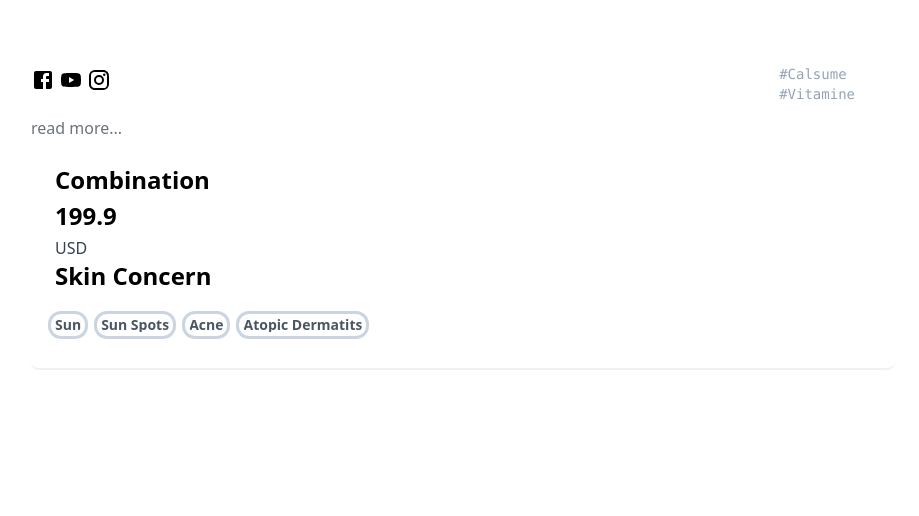
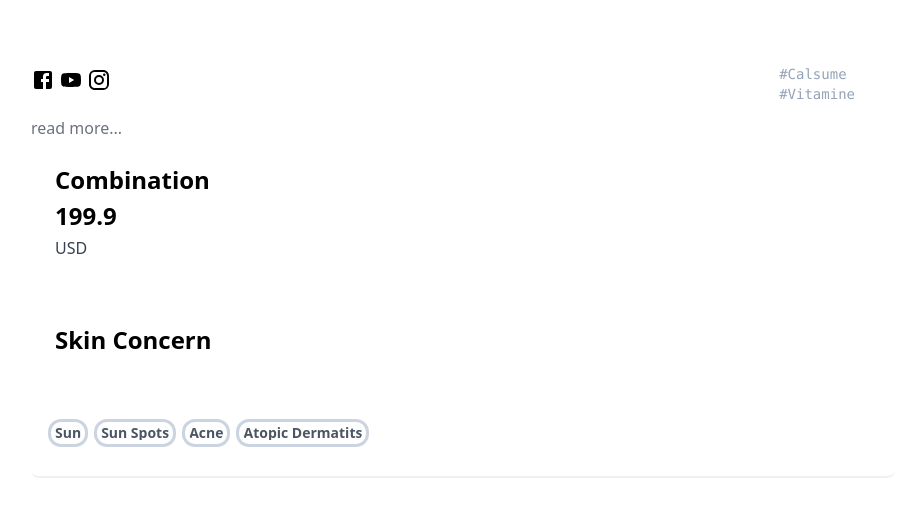
Before and after one commit to jjy963851/Cosme, a Next.js app: page /Features in a window 1280 px wide. Shown: the top 516 px of the page, without its empty margins (177-1096 px from the left). Built offline with nearby package versions, Linux system fonts and the light colour scheme.

Commit message:
spped again again

```diff
--- a/components/card_props2.js
+++ b/components/card_props2.js
@@ -74,7 +74,7 @@ export default function CardProps2(props){
             </span>
 
 
-            <h3 className ="text-2xl font-semibold pb-5">
+            <h3 className ="text-2xl font-semibold my-16">
             Skin Concern
             </h3>
             <span className=" mr-3 inline-flex items-center lg:ml-auto md:ml-0 ml-auto leading-none text-sm pr-3 py-1  mb-2 border-gray-700">
--- a/pages/Features.js
+++ b/pages/Features.js
@@ -28,7 +28,7 @@ export default function Features(props){
       keyboard={{
         enabled: true,
       }}
-      speed ={2000}
+      speed ={500}
 
       modules={[Keyboard]}
 
--- a/pages/routine.js
+++ b/pages/routine.js
@@ -20,7 +20,7 @@ export default function Routine({projects}){
       autoHeight
 
       threshold = {"30"}
-      speed={2000}
+      speed={500}
       keyboard={{
         enabled: true,
       }}
```
